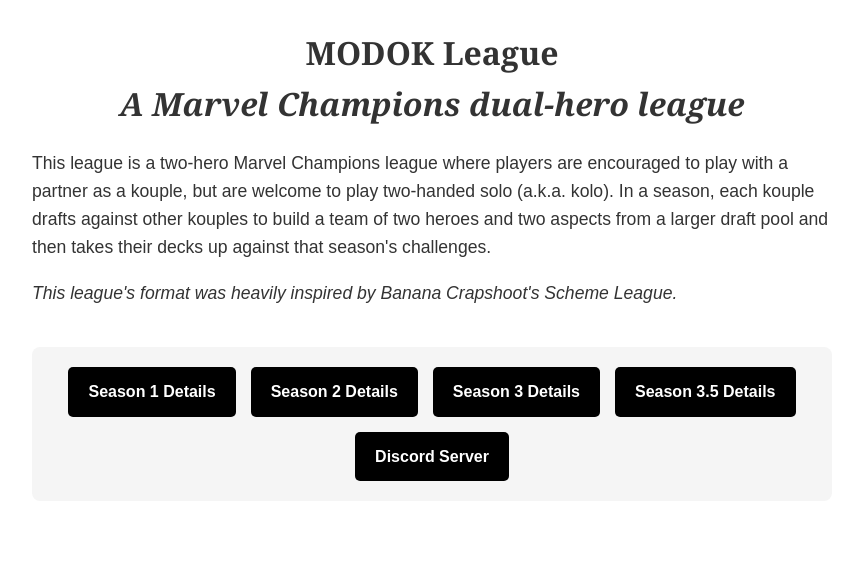
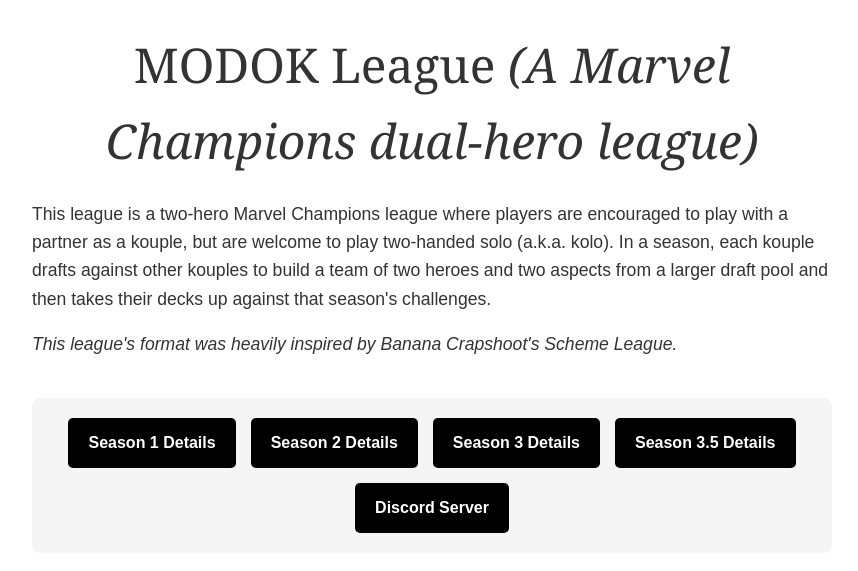
Before and after one commit to modokleague/modokleague, a plain HTML site: page index.html in a window 1280 px wide. Shown: the part 331-902 px from the top of the page, without its empty margins (208-1066 px from the left). Before the commit the page ends 852 px from the top, so only its background shows below. Drawn offline with Linux system fonts and the light colour scheme.

Commit message:
Update index.html

```diff
--- a/index.html
+++ b/index.html
@@ -83,7 +83,7 @@
         <img src="https://modokleague.wordpress.com/wp-content/uploads/2024/06/unnamed.jpg" alt="MODOK League Banner">
     </div>
 
-    <h1 class="title" style="font-family: Georgia, serif;">MODOK League<br><i>A Marvel Champions dual-hero league</i></h1>
+    <h1 class="title" style="font-family: Georgia, serif; font-size: 3em; font-weight: normal;">MODOK League <i>(A Marvel Champions dual-hero league)</i></h1>
 
     <div class="content">
         <p>This league is a two-hero Marvel Champions league where players are encouraged to play with a partner as a kouple, but are welcome to play two-handed solo (a.k.a. kolo). In a season, each kouple drafts against other kouples to build a team of two heroes and two aspects from a larger draft pool and then takes their decks up against that season's challenges.</p>
```
